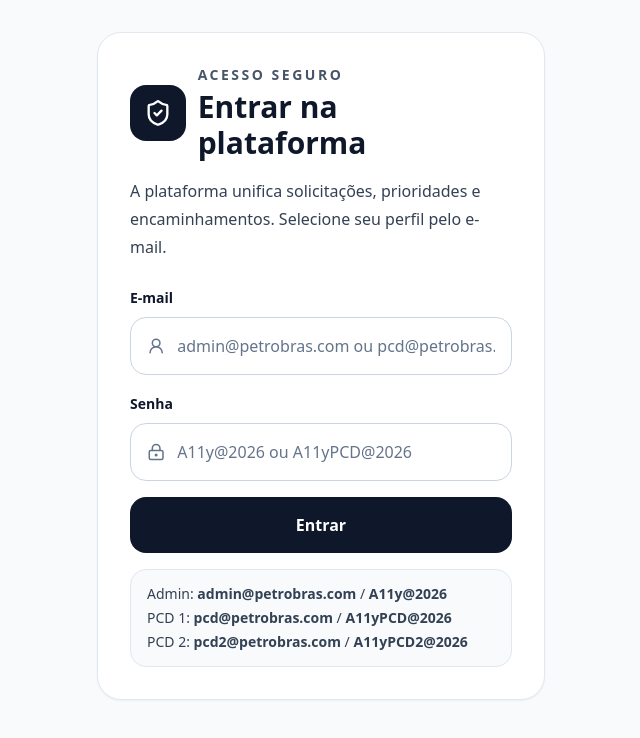
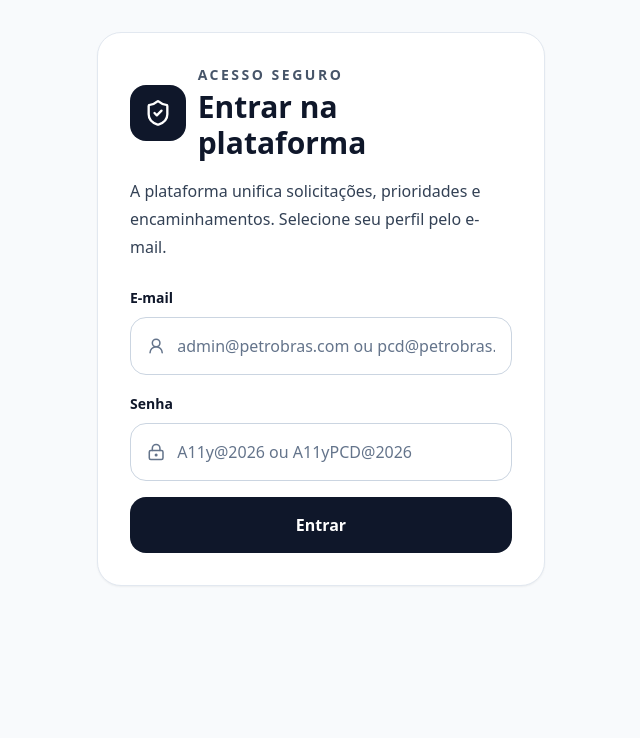
Before and after one commit to Cat1hh/acessibilidade, a React (Vite) app: page / in a window 1280 px wide. Shown: the top 738 px of the page, without its empty margins (319-959 px from the left). Built offline with nearby package versions, Linux system fonts and the light colour scheme.

Commit message:
Add files via upload

```diff
--- a/LoginScreen.jsx
+++ b/LoginScreen.jsx
@@ -108,11 +108,7 @@
             </p>
           ) : null}
 
-          <div className="mt-4 rounded-2xl border border-slate-200 bg-slate-50 px-4 py-3 text-sm leading-6 text-slate-700">
-            Admin: <span className="font-semibold">admin@petrobras.com</span> / <span className="font-semibold">A11y@2026</span><br />
-            PCD 1: <span className="font-semibold">pcd@petrobras.com</span> / <span className="font-semibold">A11yPCD@2026</span><br />
-            PCD 2: <span className="font-semibold">pcd2@petrobras.com</span> / <span className="font-semibold">A11yPCD2@2026</span>
-          </div>
+
         </div>
       </section>
     </main>
```
Also changed, not shown: 1 other file (tests, documents, lock files or other folders).
